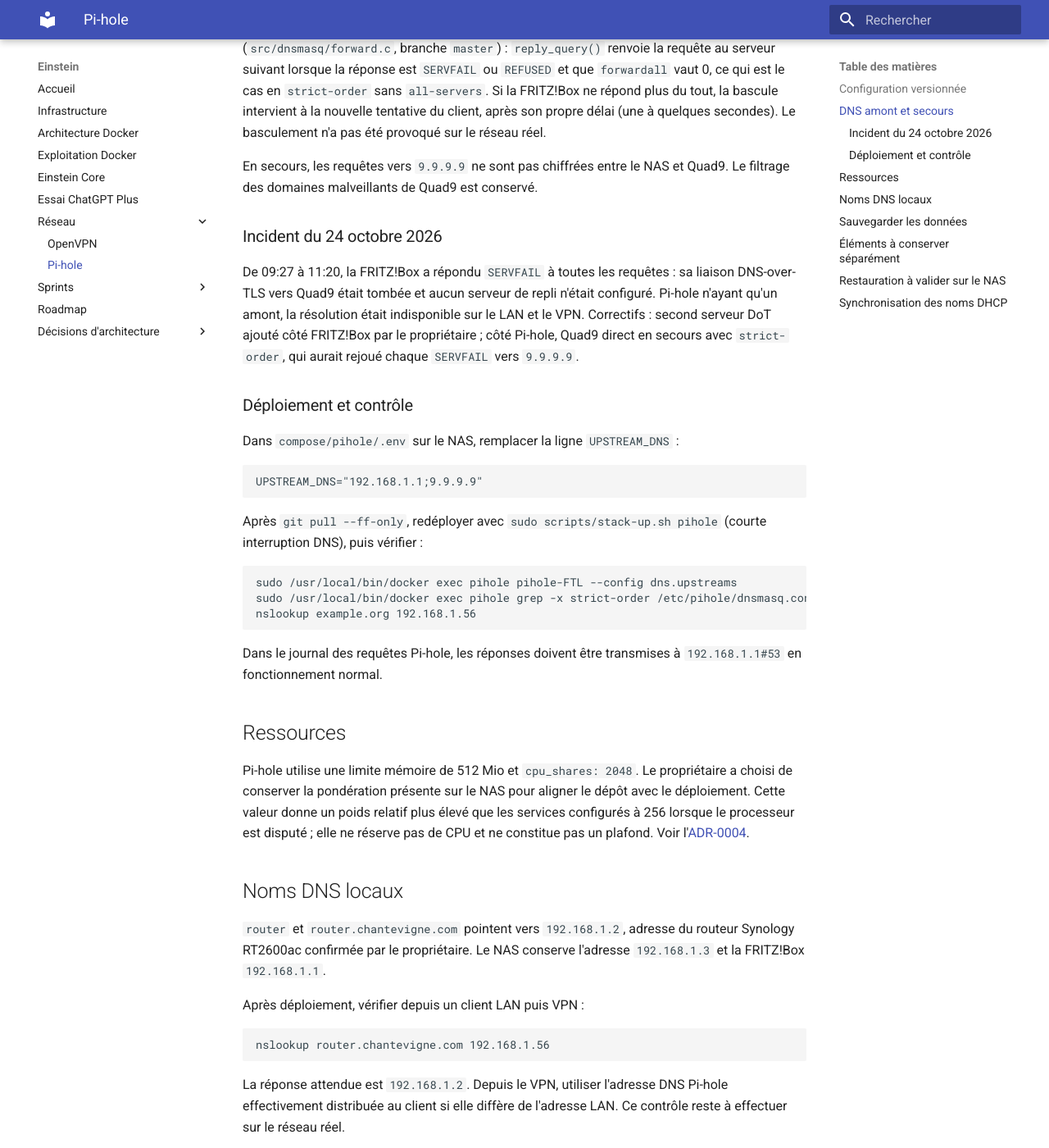
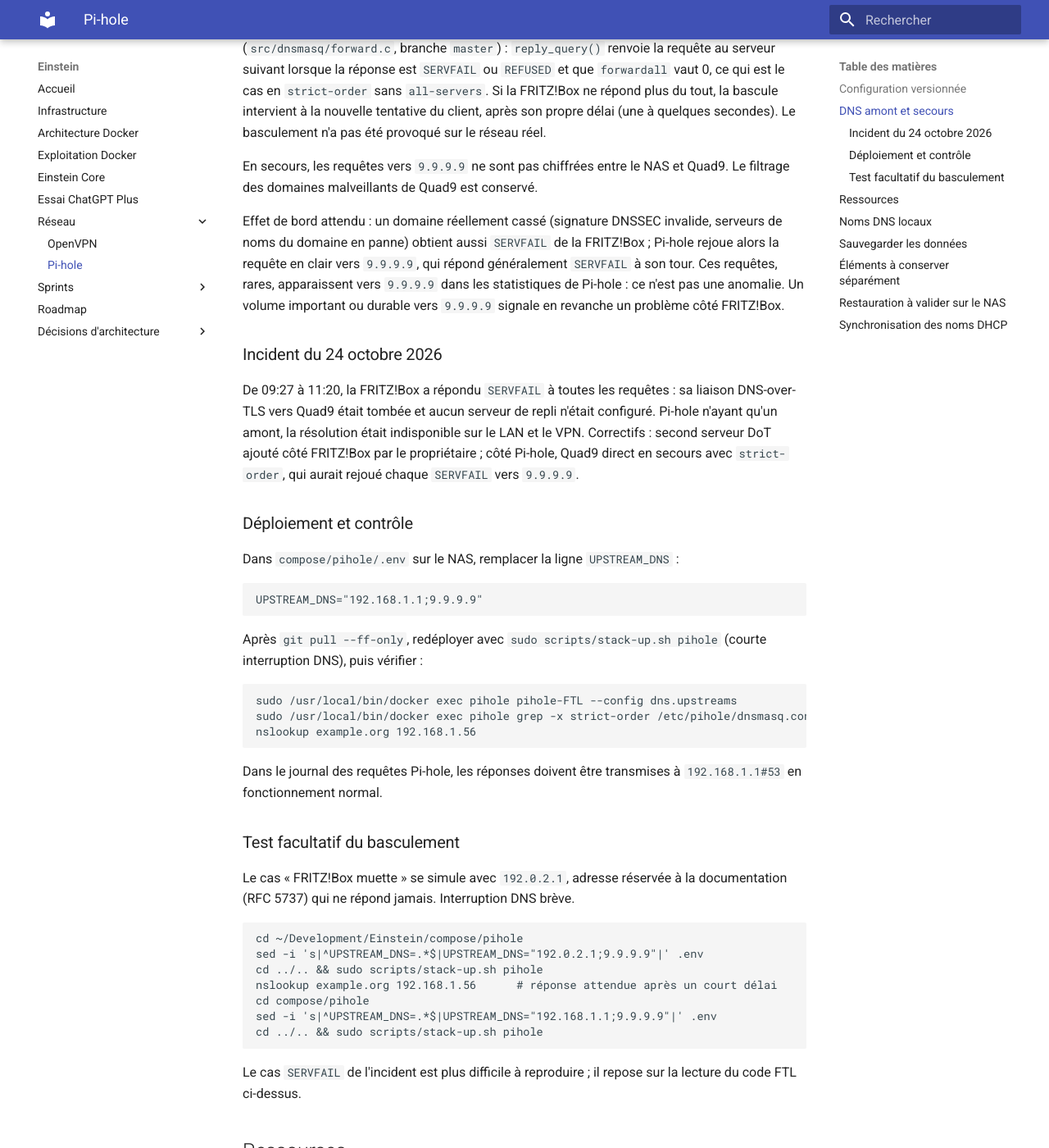
Before and after one commit to asanchez74/Einstein, an MkDocs documentation site: the page built from docs/pihole-operations.md, in a window 1280 px wide and 1400 px high, scrolled down 1219 px. Shown: the whole window at 82% size. Built offline with MkDocs 1.6.1 and Material for MkDocs 9.7.7, drawn with Linux system fonts in a browser that asks for light colours.

Commit message:
docs: préciser l'effet de bord et le test du secours DNS Pi-hole
Co-Authored-By: Claude Opus 5.5 <noreply@anthropic.com>

````diff
--- a/docs/pihole-operations.md
+++ b/docs/pihole-operations.md
@@ -57,6 +57,14 @@ secondes). Le basculement n'a pas été provoqué sur le réseau réel.
 En secours, les requêtes vers `9.9.9.9` ne sont pas chiffrées entre le NAS
 et Quad9. Le filtrage des domaines malveillants de Quad9 est conservé.
 
+Effet de bord attendu : un domaine réellement cassé (signature DNSSEC
+invalide, serveurs de noms du domaine en panne) obtient aussi `SERVFAIL` de
+la FRITZ!Box ; Pi-hole rejoue alors la requête en clair vers `9.9.9.9`, qui
+répond généralement `SERVFAIL` à son tour. Ces requêtes, rares, apparaissent
+vers `9.9.9.9` dans les statistiques de Pi-hole : ce n'est pas une anomalie.
+Un volume important ou durable vers `9.9.9.9` signale en revanche un
+problème côté FRITZ!Box.
+
 ### Incident du 24 octobre 2026
 
 De 09:27 à 11:20, la FRITZ!Box a répondu `SERVFAIL` à toutes les requêtes :
@@ -85,6 +93,24 @@ nslookup example.org 192.168.1.56
 
 Dans le journal des requêtes Pi-hole, les réponses doivent être transmises à
 `192.168.1.1#53` en fonctionnement normal.
+
+### Test facultatif du basculement
+
+Le cas « FRITZ!Box muette » se simule avec `192.0.2.1`, adresse réservée à
+la documentation (RFC 5737) qui ne répond jamais. Interruption DNS brève.
+
+```bash
+cd ~/Development/Einstein/compose/pihole
+sed -i 's|^UPSTREAM_DNS=.*$|UPSTREAM_DNS="192.0.2.1;9.9.9.9"|' .env
+cd ../.. && sudo scripts/stack-up.sh pihole
+nslookup example.org 192.168.1.56      # réponse attendue après un court délai
+cd compose/pihole
+sed -i 's|^UPSTREAM_DNS=.*$|UPSTREAM_DNS="192.168.1.1;9.9.9.9"|' .env
+cd ../.. && sudo scripts/stack-up.sh pihole
+```
+
+Le cas `SERVFAIL` de l'incident est plus difficile à reproduire ; il repose
+sur la lecture du code FTL ci-dessus.
 
 ## Ressources
 
````
